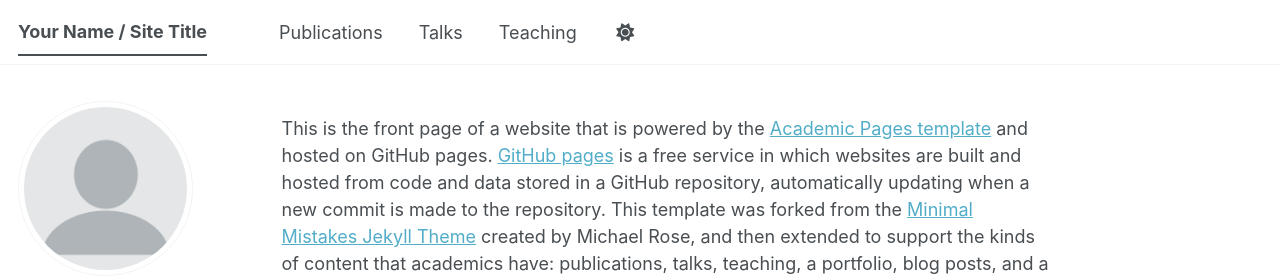
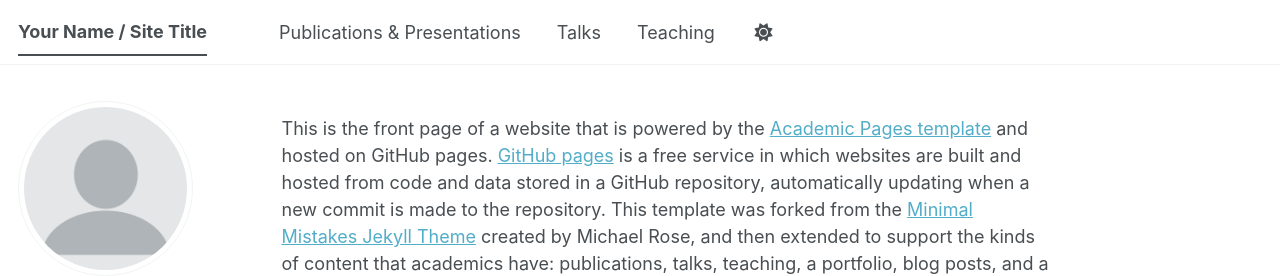
Before and after one commit to scolston/scolston.github.io, a Jekyll site: the page built from _pages/about.md, in a window 1280 px wide. Shown: the top 276 px of the page. Built offline with Jekyll 4.4.1, drawn with Linux system fonts in a browser that asks for light colours; a style sheet for code colours, icons or effects is not loaded.

Commit message:
Update navigation.yml

```diff
--- a/_data/navigation.yml
+++ b/_data/navigation.yml
@@ -8,7 +8,7 @@
 #      Markdown formatted page while the second is generated using JSON.
 
 main:
-  - title: "Publications"
+  - title: "Publications & Presentations"
     url: /publications/
 
   - title: "Talks"
```
